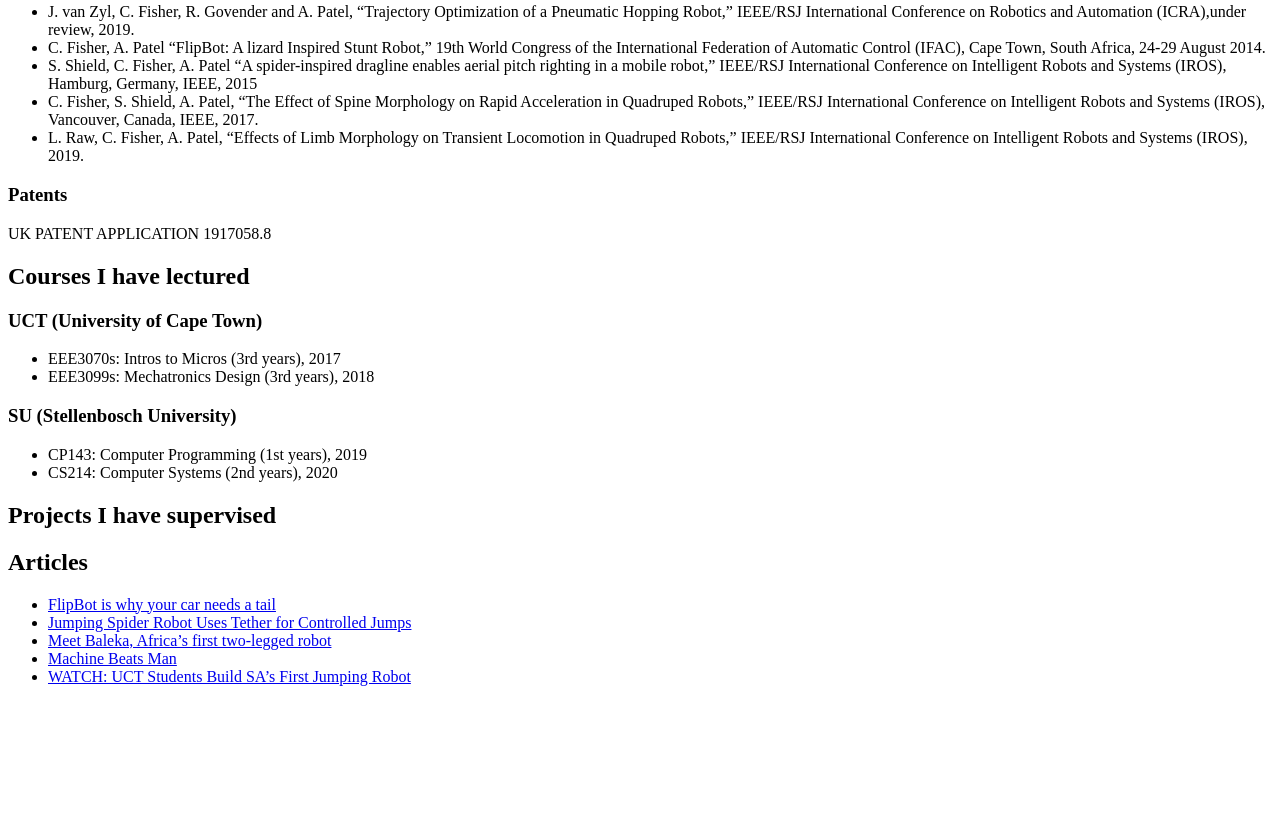
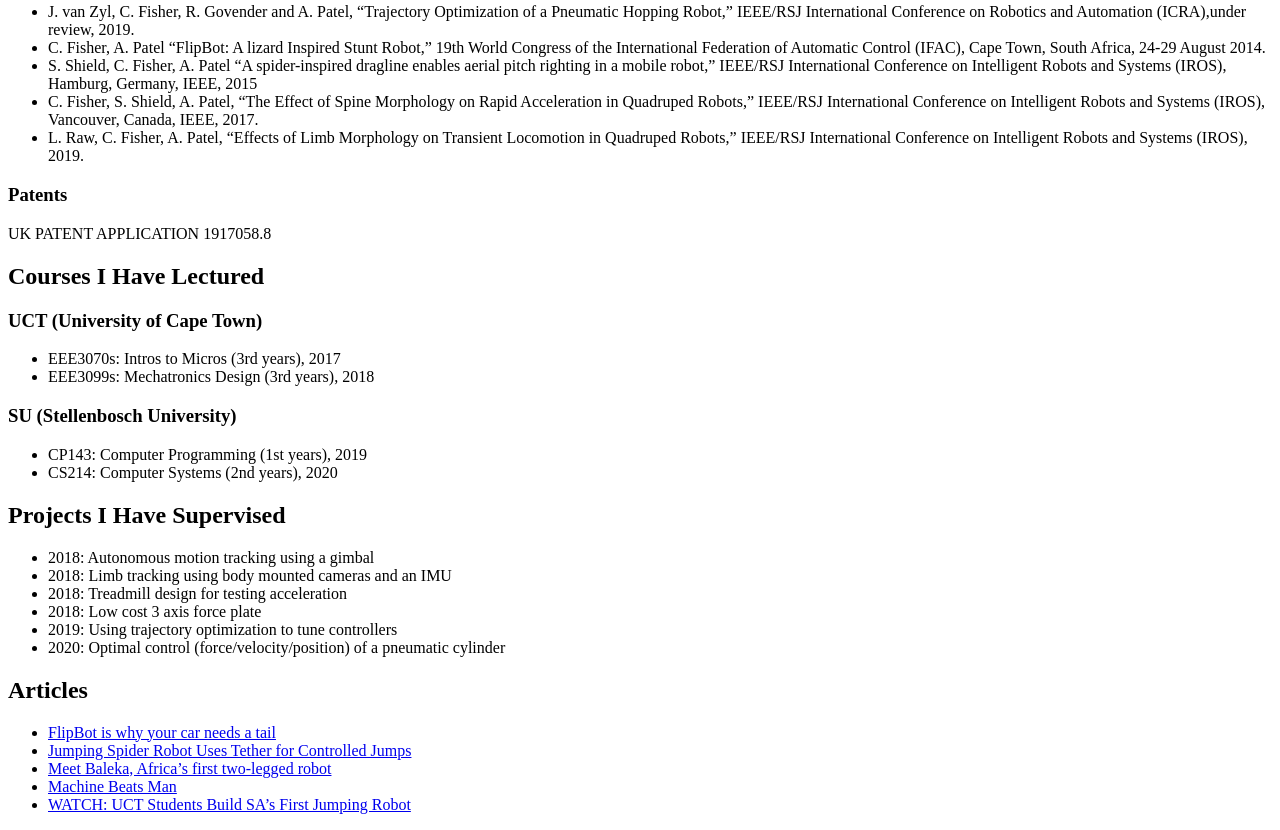
Before and after one commit to callenFisherLeggedRobotics/Website, a plain HTML site: page index.html in a window 1280 px wide. Shown: the part 1332-2162 px from the top of the page. Before the commit the page ends 2034 px from the top, so only its background shows below. Drawn offline with Linux system fonts and the light colour scheme.

Commit message:
Update index.html

```diff
--- a/index.html
+++ b/index.html
@@ -90,7 +90,7 @@
 <h3> Patents </h3>
 <p>UK PATENT APPLICATION 1917058.8</p>
 
-<h2> Courses I have lectured </h2>
+<h2> Courses I Have Lectured </h2>
 <h3> UCT (University of Cape Town) </h3>
 <ul>
   <li>EEE3070s: Intros to Micros (3rd years), 2017 </li>
@@ -105,8 +105,15 @@
 
 
 
-<h2> Projects I have supervised </h2>
-
+<h2> Projects I Have Supervised </h2>
+<ul>
+  <li>2018: Autonomous motion tracking using a gimbal</li>
+  <li>2018: Limb tracking using body mounted cameras and an IMU</li>
+  <li>2018: Treadmill design for testing acceleration</li>
+  <li>2018: Low cost 3 axis force plate</li>
+  <li>2019: Using trajectory optimization to tune controllers</li>
+  <li>2020: Optimal control (force/velocity/position) of a pneumatic cylinder</li>
+</ul>
 
 
 
```
